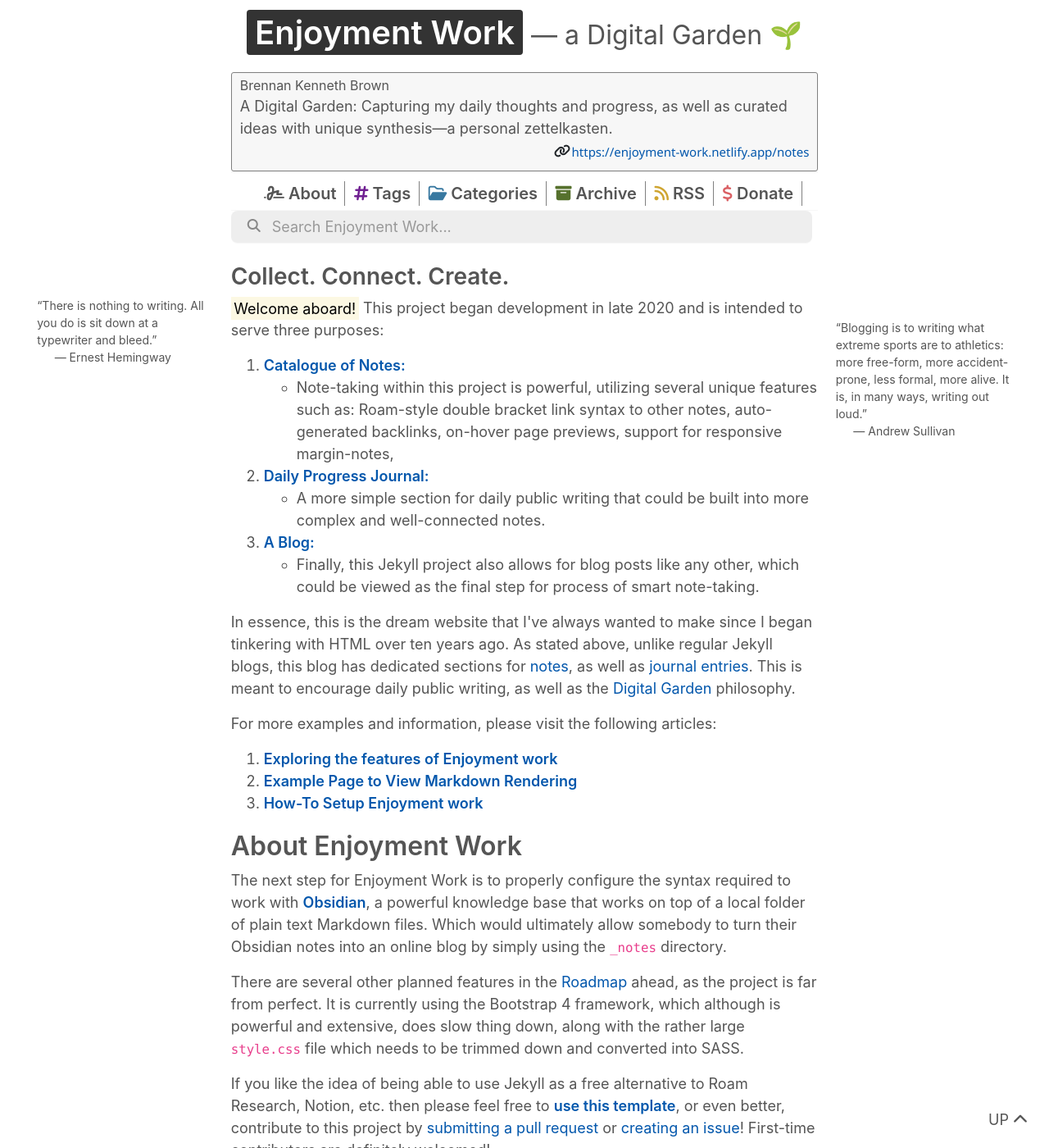
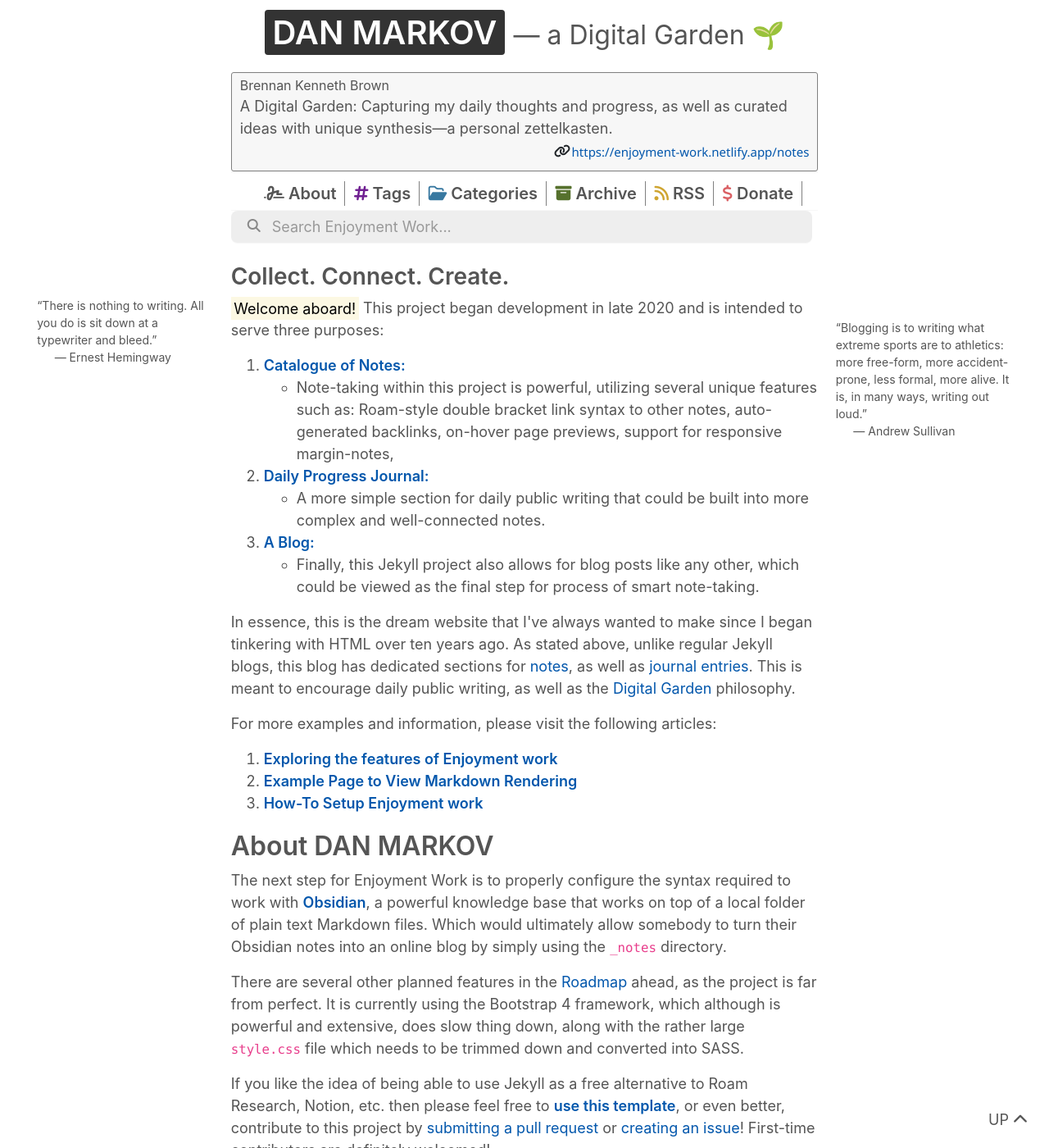
Before and after one commit to themarkoff/themarkoff.github.io, a Jekyll site: the page built from index.md, in a window 1280 px wide and 1400 px high. Shown: the whole window at 82% size. Built offline with Jekyll 4.4.1, drawn with Linux system fonts in a browser that asks for light colours; nearby versions of some CDN libraries; some of the changed text lies outside the part shown.

Commit message:
Update _config.yml

```diff
--- a/_config.yml
+++ b/_config.yml
@@ -1,5 +1,5 @@
 # Site Data
-title: "Enjoyment Work"
+title: "DAN MARKOV"
 tagline: " — a Digital Garden 🌱"
 name: "Brennan Kenneth Brown"
 author_bio:
```
